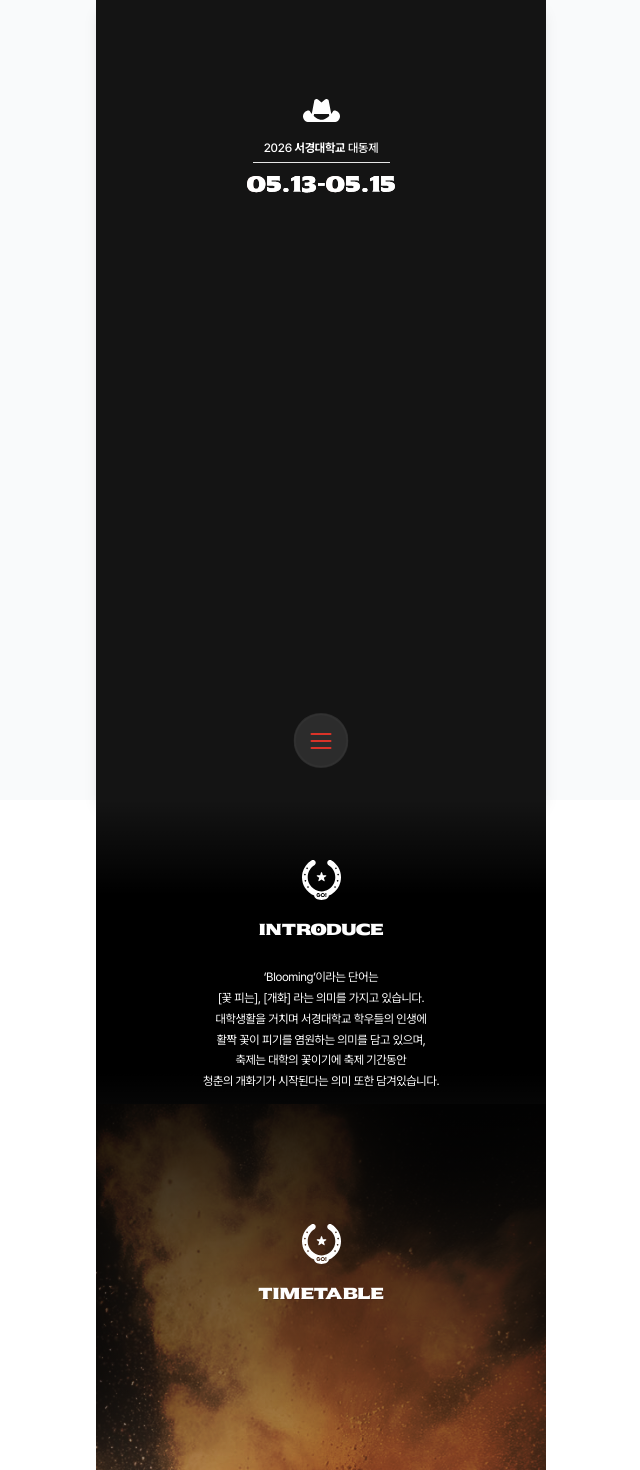
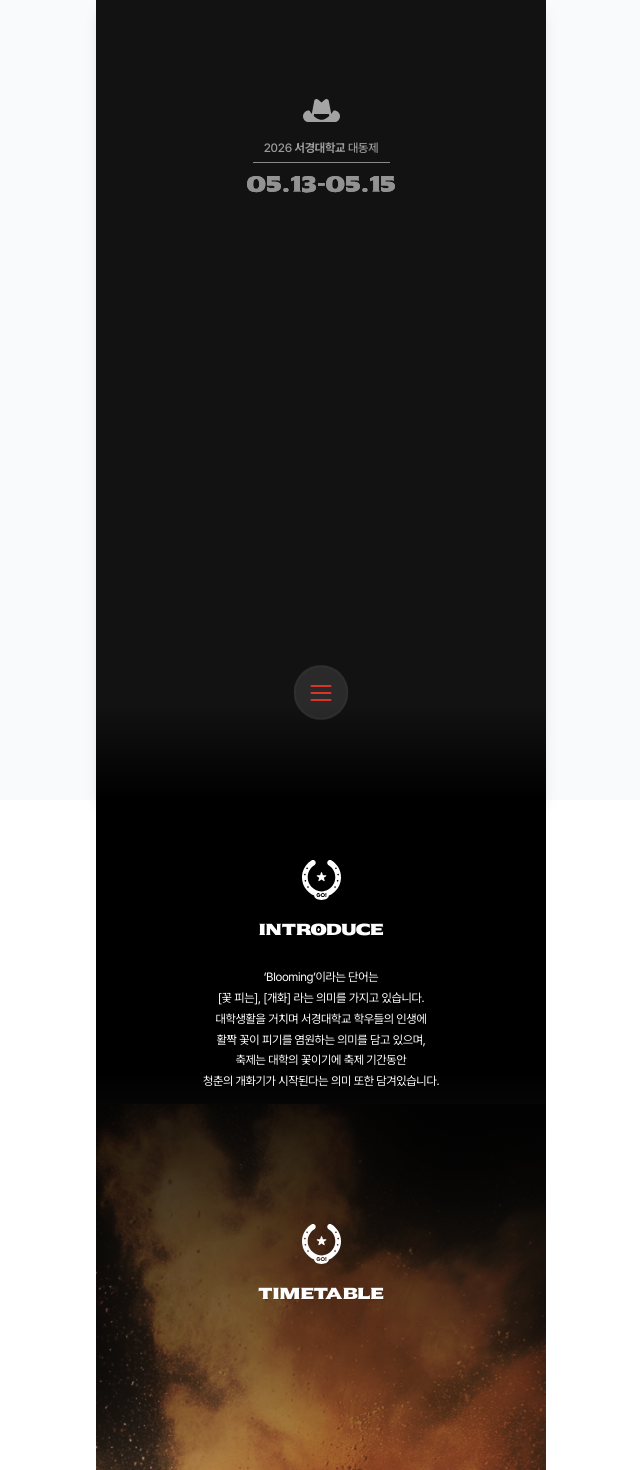
Before and after one commit to LikeLion-SKU/festival-fe, a React (Vite) app: page / in a window 1280 px wide. Shown: the top 1470 px of the page, without its empty margins (319-959 px from the left). Built offline with nearby package versions, Linux system fonts and the light colour scheme.

Commit message:
:art: Design: Intro 배경 그라데이션 및 햄버거 레이아웃 변경

```diff
--- a/src/components/main/Intro.jsx
+++ b/src/components/main/Intro.jsx
@@ -26,7 +26,7 @@ export default function Intro() {
   return (
     <section
       id="intro"
-      className="relative flex min-h-[100dvh] items-start justify-center bg-[#141414] px-[1.5rem] pt-[6.1875rem]"
+      className="relative flex min-h-[100dvh] items-start justify-center bg-[#121212] px-[1.5rem] pt-[6.1875rem]"
     >
       <div className="flex w-[8.5625rem] flex-col items-center gap-[1.0625rem] text-center">
         <img src={HatIcon} alt="" aria-hidden="true" className="h-auto w-[2.3125rem]" />
@@ -55,7 +55,7 @@ export default function Intro() {
       <button
         type="button"
         aria-label="메뉴 열기"
-        className="absolute bottom-[2rem] left-1/2 flex h-[3.4375rem] w-[3.4375rem] -translate-x-1/2 items-center justify-center overflow-hidden rounded-[12.5rem]"
+        className="absolute bottom-[5rem] left-1/2 z-[10] flex h-[3.4375rem] w-[3.4375rem] -translate-x-1/2 items-center justify-center overflow-hidden rounded-[12.5rem]"
         style={{
           background: 'rgba(255, 255, 255, 0.1)',
           border: '1px solid transparent',
@@ -79,6 +79,14 @@ export default function Intro() {
           <span className="h-[0.125rem] w-[1.3rem] rounded-full bg-[#DA3328]" />
         </span>
       </button>
+      <div
+        aria-hidden="true"
+        className="pointer-events-none absolute inset-x-0 bottom-0 z-[2] h-[60rem]"
+        style={{
+          background:
+            'linear-gradient(180deg, rgba(0,0,0,0.05) 1%, rgba(18,18,18,0.3) 20%, rgba(18,18,18,0.5) 40%, rgba(18,18,18,0.7) 80%, rgba(18,18,18,0.95) 90%, rgba(0,0,0,1) 100%)',
+        }}
+      />
     </section>
   );
 }
--- a/src/components/main/Introduce.jsx
+++ b/src/components/main/Introduce.jsx
@@ -16,7 +16,7 @@ export default function Introduce() {
       className="min-h-[38dvh] bg-[#141414] px-[3.65625rem] pt-[3.75rem]"
       style={{
         backgroundImage:
-          'linear-gradient(180deg, rgba(0,0,0,0) 0%, rgba(0,0,0,1) 31%, rgba(0,0,0,1) 90%, rgba(0,0,0,0) 125%)',
+          'linear-gradient(180deg, rgba(0,0,0,1) 0%, rgba(0,0,0,1) 31%, rgba(0,0,0,1) 90%, rgba(0,0,0,0) 125%)',
       }}
     >
       <div className="flex flex-col items-center gap-[0.75rem]">
```
